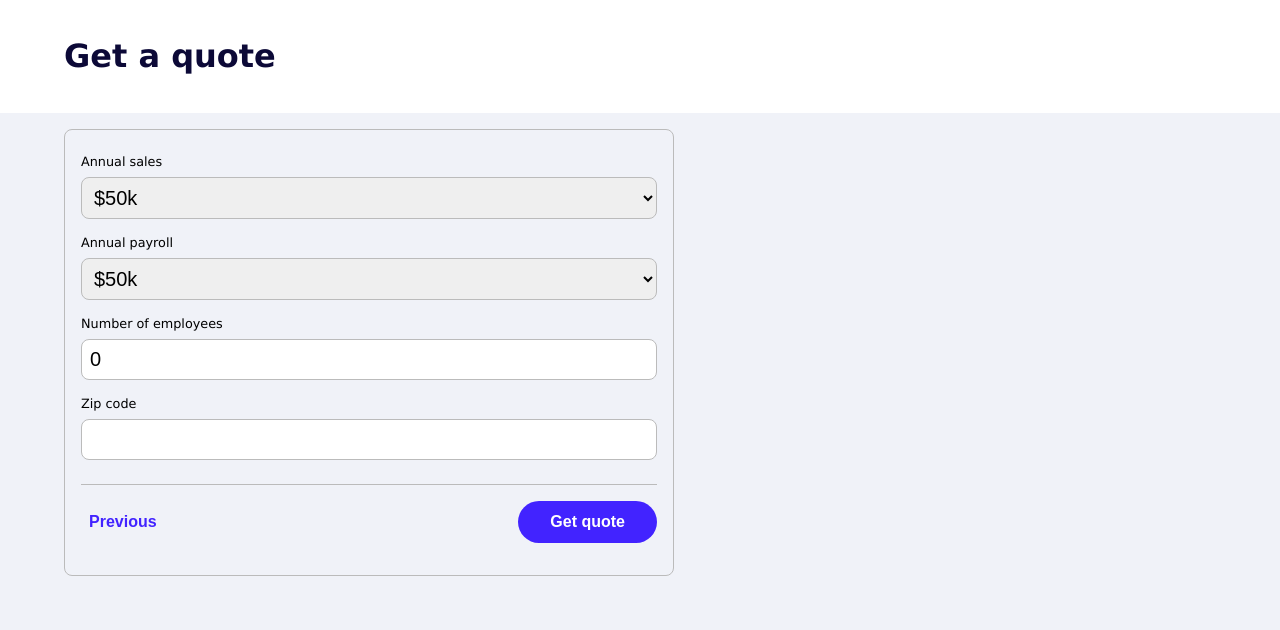
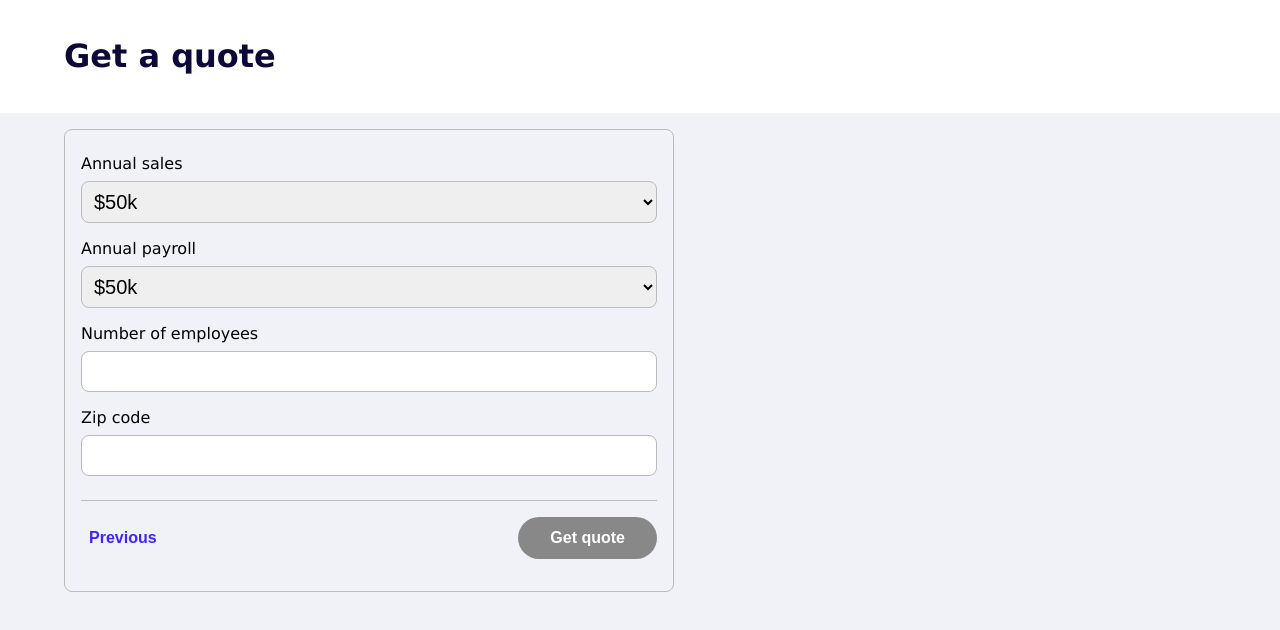
Before and after one commit to modernwallaby/seth-baur-fe-takehome, a React (Create React App) app: page / in a window 1280 px wide. Both pictures are taken after a click on the button "Next". Shown: the top 630 px of the page. Built offline with nearby package versions, Linux system fonts and the light colour scheme.

Commit message:
Cleanup and style updates

```diff
--- a/src/components/QuoteForm.jsx
+++ b/src/components/QuoteForm.jsx
@@ -9,7 +9,12 @@ import { resetQuoteForm } from "../slices/quoteFormSlice";
 const QuoteForm = () => {
   const [currentStep, setCurrentStep] = useState(1);
   const [submitted, setSubmitted] = useState(false);
+  // const [submitted, setSubmitted] = useState(true);
   const [availablePolicyTypes, setAvailablePolicyTypes] = useState([]);
+  // const [availablePolicyTypes, setAvailablePolicyTypes] = useState(["BOP"]);
+  const formValid = useSelector((state) =>
+    Object.values(state.quoteForm).every((value) => value !== undefined && value !== "")
+  );
   const state = useSelector((state) => state);
   const dispatch = useDispatch();
 
@@ -47,7 +52,7 @@ const QuoteForm = () => {
     <>
       {!submitted && currentStep === 1 && <StepOne onNext={() => setCurrentStep(2)} />}
       {!submitted && currentStep === 2 && (
-        <StepTwo onPrevious={() => setCurrentStep(1)} onSubmit={submit} />
+        <StepTwo onPrevious={() => setCurrentStep(1)} onSubmit={submit} formValid={formValid} />
       )}
       {submitted && <QuoteResult policyTypes={availablePolicyTypes} onReset={reset} />}
     </>
--- a/src/components/QuoteResult.jsx
+++ b/src/components/QuoteResult.jsx
@@ -1,6 +1,11 @@
 import PropTypes from "prop-types";
 import styled from "styled-components";
 import Button from "./form/Button";
+
+const H2 = styled.h2`
+  font-size: 1.75rem;
+  color: rgb(12, 9, 55);
+`;
 
 const ResetButton = styled(Button)`
   margin-top: 2rem;
@@ -15,7 +20,7 @@ const policyTypeNames = {
 const QuoteResult = ({ policyTypes, onReset }) => {
   return (
     <>
-      <h2>Your quote</h2>
+      <H2>Your quote</H2>
       <p>You are eligible for the following types of policies:</p>
       <ul>
         {policyTypes.map((policy) => (
--- a/src/components/form/FormStep.jsx
+++ b/src/components/form/FormStep.jsx
@@ -30,16 +30,27 @@ const LeftButton = styled(Button)`
 
 const RightButton = styled(Button)`
   margin-left: auto;
+
+  ${({ isDisabled }) =>
+    isDisabled &&
+    `
+    background-color: #888;
+    cursor: auto;
+  `}
 `;
 
-const FormStep = ({ children, onPrevious, onNext, onSubmit }) => {
+const FormStep = ({ children, onPrevious, onNext, onSubmit, formValid }) => {
   return (
     <Step>
       <div>{children}</div>
       <Options>
         {onPrevious && <LeftButton onClick={onPrevious}>Previous</LeftButton>}
         {onNext && <RightButton onClick={onNext}>Next</RightButton>}
-        {onSubmit && <RightButton onClick={onSubmit}>Get quote</RightButton>}
+        {onSubmit && (
+          <RightButton onClick={() => formValid && onSubmit()} isDisabled={!formValid}>
+            Get quote
+          </RightButton>
+        )}
       </Options>
     </Step>
   );
@@ -50,6 +61,7 @@ FormStep.propTypes = {
   onPrevious: PropTypes.func,
   onNext: PropTypes.func,
   onSubmit: PropTypes.func,
+  formValid: PropTypes.bool,
 };
 
 export default FormStep;
--- a/src/components/form/Label.js
+++ b/src/components/form/Label.js
@@ -1,7 +1,7 @@
 import styled from "styled-components";
 
 const Label = styled.label`
-  font-size: 0.8rem;
+  font-size: 1rem;
   display: block;
   margin-bottom: 0.5rem;
 `;
--- a/src/components/steps/StepTwo.jsx
+++ b/src/components/steps/StepTwo.jsx
@@ -11,11 +11,11 @@ import {
   setZipCode,
 } from "../../slices/quoteFormSlice";
 
-const StepTwo = ({ onPrevious, onSubmit }) => {
+const StepTwo = ({ onPrevious, onSubmit, formValid }) => {
   const dispatch = useDispatch();
 
   return (
-    <FormStep onPrevious={onPrevious} onSubmit={onSubmit}>
+    <FormStep onPrevious={onPrevious} onSubmit={onSubmit} formValid={formValid}>
       <SelectInput
         name="Annual sales"
         options={monetaryOptions}
@@ -51,6 +51,7 @@ const StepTwo = ({ onPrevious, onSubmit }) => {
 StepTwo.propTypes = {
   onSubmit: PropTypes.func.isRequired,
   onPrevious: PropTypes.func.isRequired,
+  formValid: PropTypes.bool,
 };
 
 export default StepTwo;
--- a/src/slices/quoteFormSlice.js
+++ b/src/slices/quoteFormSlice.js
@@ -8,7 +8,7 @@ const initialState = {
   email: "",
   annualSales: monetaryOptions[0].value,
   annualPayroll: monetaryOptions[0].value,
-  numberOfEmployees: 0,
+  numberOfEmployees: "",
   zipCode: "",
 };
 
```
